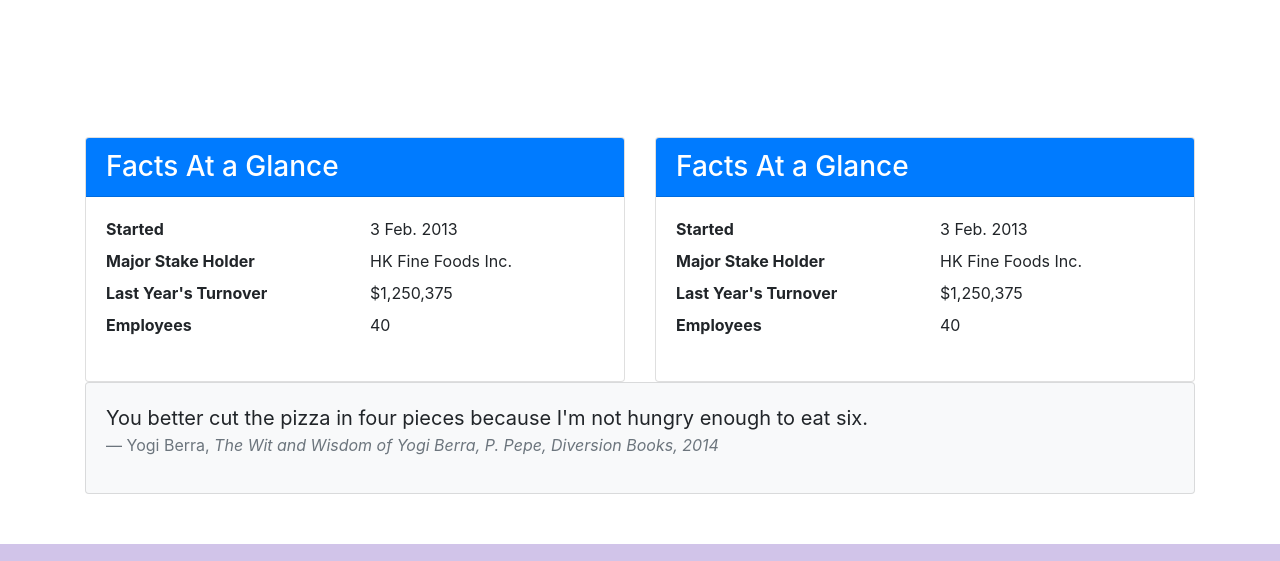
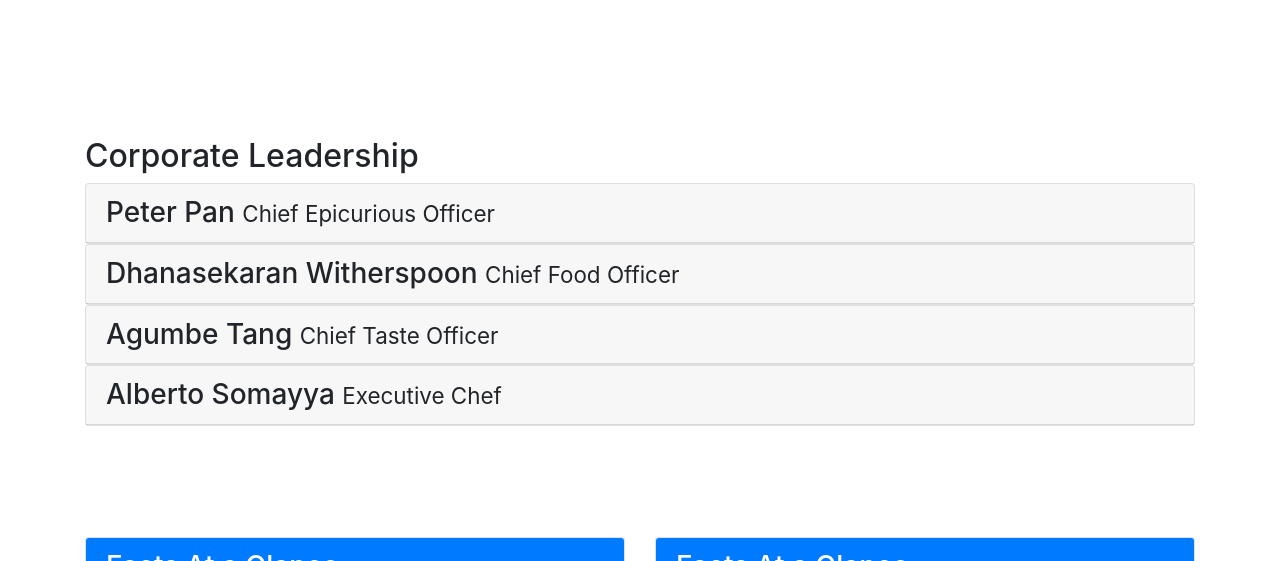
Before and after one commit to lucyxixi/bs, a website: page aboutus.html in a window 1280 px wide. Shown: the part 1072-1633 px from the top of the page. Drawn offline with nearby package versions, Linux system fonts and the light colour scheme.

Commit message:
Accordion

```diff
--- a/aboutus.html
+++ b/aboutus.html
@@ -109,6 +109,75 @@
 
             </div>
 
+        </div>
+
+
+        <div class="row row-content">
+            <div class="col-12">
+                <h2>Corporate Leadership</h2>
+
+                <div id="accordion">
+                    <div class="card">
+                        <div class="card-header" role="tab" id="peterhead">
+                            <h3 class="mb-0">
+                                <a data-toggle="collapse" data-target="#peterl">
+                                    Peter Pan <small>Chief Epicurious Officer</small>
+                                </a>
+                            </h3>
+                        </div>
+                        <div class="collapse" id="peterl" data-parent="#accordion">
+                            <div class="card-body">
+                                <p class="d-none d-sm-block">Our CEO, Peter, credits his hardworking East Asian immigrant parents who undertook the arduous journey to the shores of America with the intention of giving their children the best future. His mother's wizardy in the kitchen whipping up the tastiest dishes with whatever is available inexpensively at the supermarket, was his first inspiration to create the fusion cuisines for which <em>The Frying Pan</em> became well known. He brings his zeal for fusion cuisines to this restaurant, pioneering cross-cultural culinary connections.</p>
+                            </div>
+                        </div>
+                    </div>
+
+                    <div class="card">
+                        <div class="card-header" role="tab" id="dannyhead">
+                            <h3 class="mb-0">
+                                <a data-toggle="collapse" data-target="#danny1">
+                                    Dhanasekaran Witherspoon <small>Chief Food Officer</small>
+                                </a>
+                            </h3>
+                        </div>
+                        <div class="collapse" id="danny1" data-parent="#accordion">
+                            <div class="card-body">
+                                <p class="d-none d-sm-block">Our CFO, Danny, as he is affectionately referred to by his colleagues, comes from a long established family tradition in farming and produce. His experiences growing up on a farm in the Australian outback gave him great appreciation for varieties of food sources. As he puts it in his own words, <em>Everything that runs, wins, and everything that stays, pays!</em></p>
+                            </div>
+                        </div>
+                    </div>
+
+                    <div class="card">
+                        <div class="card-header" role="tab" id="agumbehead">
+                            <h3 class="mb-0">
+                                <a data-toggle="collapse" data-target="#agumbe1">
+                                    Agumbe Tang <small>Chief Taste Officer</small>
+                                </a>
+                            </h3>
+                        </div>
+                        <div class="collapse" id="agumbe1" data-parent="#accordion">
+                            <div class="card-body">
+                                <p class="d-none d-sm-block">Blessed with the most discerning gustatory sense, Agumbe, our CTO, personally ensures that every dish that we serve meets his exacting tastes. Our chefs dread the tongue lashing that ensues if their dish does not meet his exacting standards. He lives by his motto, <em>You click only if you survive my lick.</em></p>
+                            </div>
+                        </div>
+                    </div>
+
+                    <div class="card">
+                        <div class="card-header" role="tab" id="albertohead">
+                            <h3 class="mb-0">
+                                <a data-toggle="collapse" data-target="#alberto1">
+                                    Alberto Somayya <small>Executive Chef</small>
+                                </a>
+                            </h3>
+                        </div>
+                        <div class="collapse" id="alberto1" data-parent="#accordion">
+                            <div class="card-body">
+                                <p class="d-none d-sm-block">Award winning three-star Michelin chef with wide International experience having worked closely with whos-who in the culinary world, he specializes in creating mouthwatering Indo-Italian fusion experiences. He says, <em>Put together the cuisines from the two craziest cultures, and you get a winning hit! Amma Mia!</em></p>
+                            </div>
+                        </div>
+                    </div>
+                </div>
+            </div>
         </div>
 
 
```
